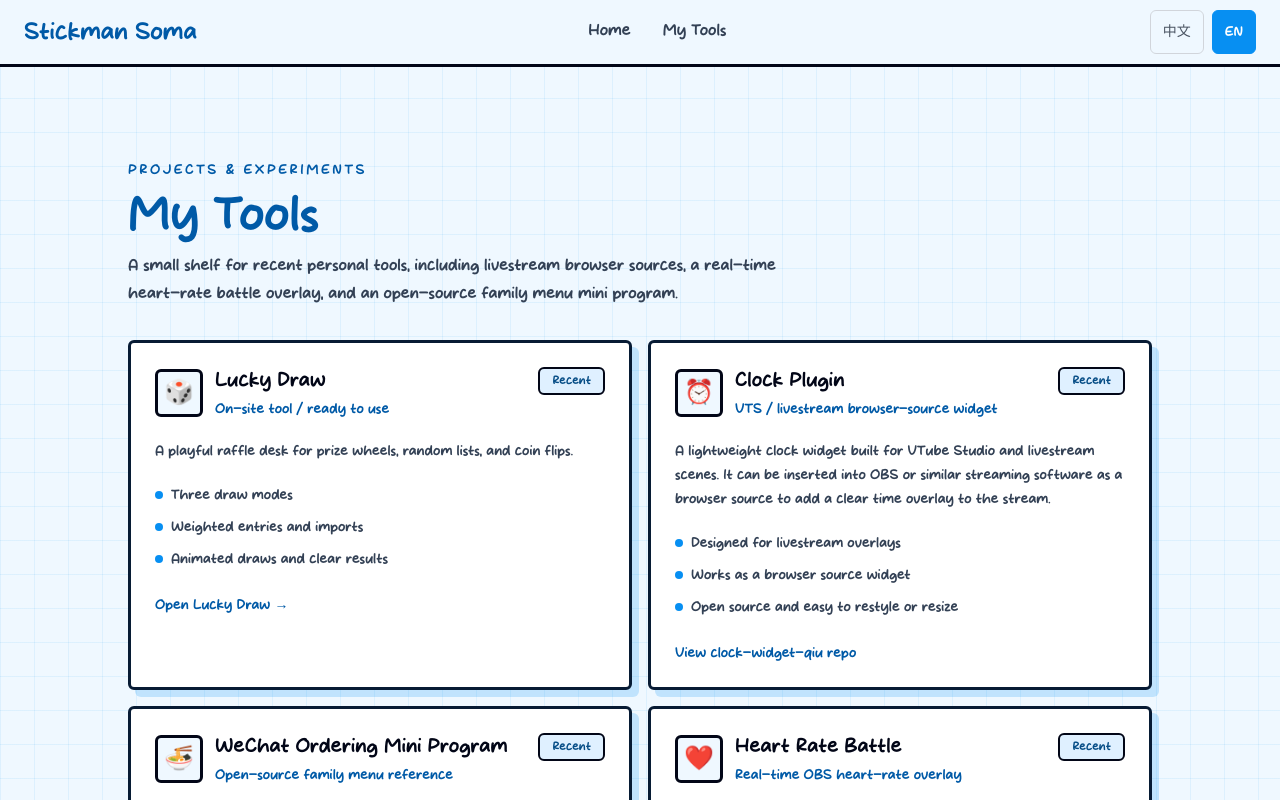
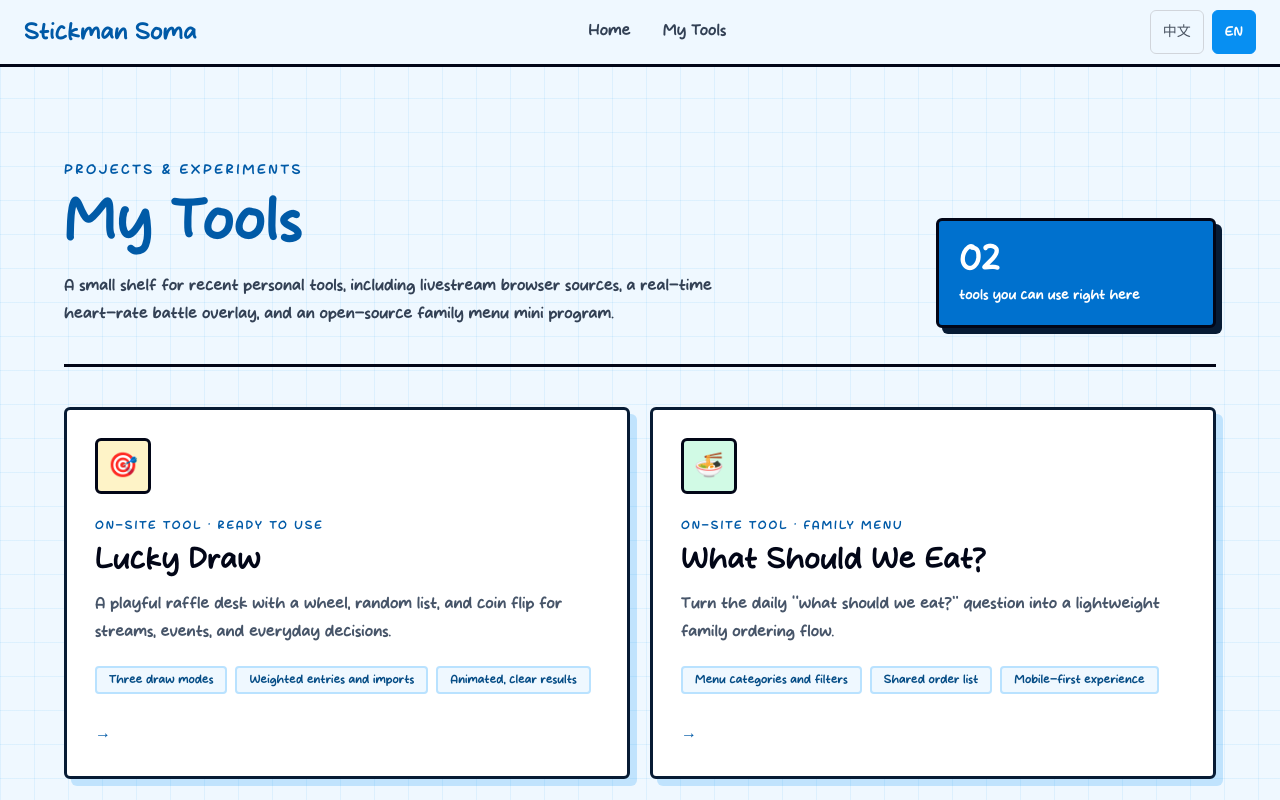
Before and after one commit to somali0128/soma-comic, a React app: page /tools in a window 1280 px wide. Shown: the top 800 px of the page. Built offline with nearby package versions, Linux system fonts and the light colour scheme; the HTML template or start-up script is replaced by a standard one.

Commit message:
Update src/components/Tools/Tools.js for tools-first portfolio

```diff
--- a/src/components/Tools/Tools.js
+++ b/src/components/Tools/Tools.js
@@ -2,137 +2,76 @@ import React from 'react';
 import { Link } from 'react-router-dom';
 
 const Tools = ({ t }) => {
-  const { eyebrow, title, subtitle, statusLabel, items } = t.toolsPage;
+  const { eyebrow, title, subtitle, items } = t.toolsPage;
+  const isZh = t.social.locale === 'zh';
 
   const tools = [
     {
-      id: 'lottery',
-      title: t.social.locale === 'zh' ? '幸运抽奖工具' : 'Lucky Draw',
-      description:
-        t.social.locale === 'zh'
-          ? '一个集合幸运转盘、随机名单和抛硬币的轻量抽奖台。'
-          : 'A playful raffle desk for prize wheels, random lists, and coin flips.',
-      details:
-        t.social.locale === 'zh'
-          ? ['三种抽奖模式', '支持权重与名单导入', '内置抽奖动画与结果展示']
-          : ['Three draw modes', 'Weighted entries and imports', 'Animated draws and clear results'],
-      status: t.social.locale === 'zh' ? '站内工具 / 即开即用' : 'On-site tool / ready to use',
-      linkLabel: t.social.locale === 'zh' ? '打开幸运抽奖工具 →' : 'Open Lucky Draw →',
-      icon: '🎲',
-      to: '/lottery',
+      id: 'lottery', icon: '🎯', accent: 'bg-amber-100', to: '/lottery',
+      title: isZh ? '幸运抽奖工具' : 'Lucky Draw',
+      status: isZh ? '站内工具 · 即开即用' : 'On-site tool · ready to use',
+      description: isZh ? '转盘、随机名单与硬币三种抽选方式，适合直播、活动和日常决策。' : 'A playful raffle desk with a wheel, random list, and coin flip for streams, events, and everyday decisions.',
+      details: isZh ? ['三种抽选模式', '支持权重和名单导入', '动画结果展示'] : ['Three draw modes', 'Weighted entries and imports', 'Animated, clear results'],
     },
     {
-      id: 'clock',
-      title: items.clock.title,
-      description: items.clock.description,
-      details: items.clock.details,
-      status: items.clock.status,
-      linkLabel: items.clock.linkLabel,
-      icon: '⏰',
-      href: 'https://github.com/somali0128/clock-widget-qiu',
-    },
-    {
-      id: 'orderMenu',
-      title: items.orderMenu.title,
-      description: items.orderMenu.description,
-      details: items.orderMenu.details,
-      status: items.orderMenu.status,
-      linkLabel: items.orderMenu.linkLabel,
-      icon: '🍜',
-      href: 'https://github.com/somali0128/wechat-order-menu',
-    },
-    {
-      id: 'heartRateBattle',
-      title: items.heartRateBattle.title,
-      description: items.heartRateBattle.description,
-      details: items.heartRateBattle.details,
-      status: items.heartRateBattle.status,
-      linkLabel: items.heartRateBattle.linkLabel,
-      icon: '❤️',
-      href: 'https://github.com/somali0128/heart-rate-battle',
+      id: 'menu', icon: '🍜', accent: 'bg-emerald-100', to: '/order-menu',
+      title: isZh ? '今天吃什么' : 'What Should We Eat?',
+      status: isZh ? '站内工具 · 家庭菜单' : 'On-site tool · family menu',
+      description: isZh ? '把“今天吃什么”变成一个轻松的点菜流程，收集想法、确认菜品。' : 'Turn the daily “what should we eat?” question into a lightweight family ordering flow.',
+      details: isZh ? ['菜单分类与筛选', '点菜清单', '手机端优先'] : ['Menu categories and filters', 'Shared order list', 'Mobile-first experience'],
     },
   ];
 
+  const projects = [
+    { id: 'clock', icon: '◷', href: 'https://github.com/somali0128/clock-widget-qiu', ...items.clock },
+    { id: 'orderMenu', icon: '☕', href: 'https://github.com/somali0128/wechat-order-menu', ...items.orderMenu },
+    { id: 'heartRateBattle', icon: '♥', href: 'https://github.com/somali0128/heart-rate-battle', ...items.heartRateBattle },
+  ];
+
   return (
-    <section className="stickman-paper min-h-[70vh] px-4 pb-16 pt-24 text-slate-950 sm:px-6">
-      <div className="mx-auto max-w-5xl">
-        <header className="mb-8">
-          <p className="stickman-enter font-display text-sm font-black uppercase tracking-[0.18em] text-primary-700">
-            {eyebrow}
-          </p>
-          <h1 className="stickman-enter-delay mt-3 font-display text-4xl font-black text-primary-700 sm:text-5xl">
-            {title}
-          </h1>
-          <p className="stickman-enter-delay-2 mt-3 max-w-2xl text-base font-bold leading-7 text-slate-700">
-            {subtitle}
-          </p>
+    <section className="stickman-paper min-h-screen px-4 pb-20 pt-24 text-slate-950 sm:px-6">
+      <div className="mx-auto max-w-6xl">
+        <header className="mb-10 grid gap-6 border-b-[3px] border-slate-950 pb-9 lg:grid-cols-[1fr_280px] lg:items-end">
+          <div>
+            <p className="stickman-enter font-display text-sm font-black uppercase tracking-[0.18em] text-primary-700">{eyebrow}</p>
+            <h1 className="stickman-enter-delay mt-3 font-display text-5xl font-black leading-none text-primary-700 sm:text-6xl">{title}</h1>
+            <p className="stickman-enter-delay-2 mt-5 max-w-2xl text-base font-bold leading-7 text-slate-700">{subtitle}</p>
+          </div>
+          <div className="rounded-md border-[3px] border-slate-950 bg-primary-600 p-5 text-white shadow-[6px_6px_0_#071b34]">
+            <p className="font-display text-4xl font-black">02</p>
+            <p className="mt-1 text-sm font-extrabold">{isZh ? '个可直接使用的站内工具' : 'tools you can use right here'}</p>
+          </div>
         </header>
 
-        <div className="stickman-enter-delay-3 grid gap-4 md:grid-cols-2">
-          {tools.map((tool) => {
-            const CardContent = (
-              <article className="stickman-card-blue h-full rounded-md bg-white p-6 transition hover:-translate-y-0.5">
-                <div className="mb-5 flex items-start justify-between gap-4">
-                  <div className="flex items-center gap-3">
-                    <span
-                      className="flex h-12 w-12 items-center justify-center rounded-md border-[3px] border-slate-950 bg-primary-50 text-2xl"
-                      aria-hidden
-                    >
-                      {tool.icon}
-                    </span>
-                    <div>
-                      <h2 className="font-display text-xl font-black text-slate-950">
-                        {tool.title}
-                      </h2>
-                      <p className="mt-1 text-sm font-bold text-primary-700">
-                        {tool.status}
-                      </p>
-                    </div>
-                  </div>
-                  <span className="rounded-md border-2 border-slate-950 bg-primary-100 px-3 py-1 text-xs font-black text-primary-800">
-                    {statusLabel}
-                  </span>
-                </div>
+        <div className="grid gap-5 md:grid-cols-2">
+          {tools.map((tool) => (
+            <Link key={tool.id} to={tool.to} className="stickman-card-blue stickman-pop group rounded-md bg-white p-6 transition hover:-translate-y-1 sm:p-7">
+              <div className={`flex h-14 w-14 items-center justify-center rounded-md border-[3px] border-slate-950 text-2xl ${tool.accent}`}>{tool.icon}</div>
+              <p className="mt-6 text-xs font-black uppercase tracking-[0.16em] text-primary-700">{tool.status}</p>
+              <h2 className="mt-2 font-display text-3xl font-black">{tool.title}</h2>
+              <p className="mt-3 font-semibold leading-7 text-slate-600">{tool.description}</p>
+              <ul className="mt-5 flex flex-wrap gap-2">{tool.details.map((detail) => <li key={detail} className="rounded border-2 border-primary-200 bg-primary-50 px-3 py-1 text-xs font-extrabold text-primary-800">{detail}</li>)}</ul>
+              <p className="mt-7 font-display font-black text-primary-700 group-hover:translate-x-1 transition-transform">{t.toolsPage.useNow} →</p>
+            </Link>
+          ))}
+        </div>
 
-                <p className="text-sm font-semibold leading-6 text-slate-700">
-                  {tool.description}
-                </p>
-                <ul className="mt-5 space-y-2">
-                  {tool.details.map((detail) => (
-                    <li
-                      key={detail}
-                      className="flex gap-2 text-sm font-semibold leading-6 text-slate-700"
-                    >
-                      <span className="mt-2 h-2 w-2 shrink-0 rounded-full bg-primary-500" />
-                      <span>{detail}</span>
-                    </li>
-                  ))}
-                </ul>
-                <p className="mt-6 font-display text-sm font-black text-primary-700">
-                  {tool.linkLabel}
-                </p>
-              </article>
-            );
-
-            return tool.href ? (
-              <a
-                key={tool.id}
-                href={tool.href}
-                target="_blank"
-                rel="noopener noreferrer"
-                className="stickman-pop block"
-              >
-                {CardContent}
+        <section id="projects" className="scroll-mt-24 pt-20">
+          <p className="font-display text-sm font-black uppercase tracking-[0.18em] text-primary-700">{t.toolsPage.projectsEyebrow}</p>
+          <h2 className="mt-3 max-w-3xl font-display text-4xl font-black leading-tight sm:text-5xl">{t.toolsPage.projectsTitle}</h2>
+          <p className="mt-4 max-w-2xl font-semibold leading-7 text-slate-600">{t.toolsPage.projectsSubtitle}</p>
+          <div className="mt-8 grid gap-4 lg:grid-cols-3">
+            {projects.map((project, index) => (
+              <a key={project.id} href={project.href} target="_blank" rel="noopener noreferrer" className="stickman-pop flex h-full flex-col rounded-md border-[3px] border-slate-950 bg-white p-5 shadow-[5px_5px_0_rgba(7,27,52,.16)] transition hover:-translate-y-1">
+                <div className="flex items-center justify-between"><span className="text-3xl" aria-hidden>{project.icon}</span><span className="font-display text-sm font-black text-primary-300">0{index + 1}</span></div>
+                <h3 className="mt-5 font-display text-2xl font-black">{project.title}</h3>
+                <p className="mt-2 text-xs font-black uppercase tracking-wide text-primary-700">{project.status}</p>
+                <p className="mt-4 flex-1 text-sm font-semibold leading-6 text-slate-600">{project.description}</p>
+                <p className="mt-6 font-display text-sm font-black text-primary-700">{t.toolsPage.viewSource} ↗</p>
               </a>
-            ) : tool.to ? (
-              <Link key={tool.id} to={tool.to} className="stickman-pop block">
-                {CardContent}
-              </Link>
-            ) : (
-              <div key={tool.id}>{CardContent}</div>
-            );
-          })}
-        </div>
+            ))}
+          </div>
+        </section>
       </div>
     </section>
   );
```
